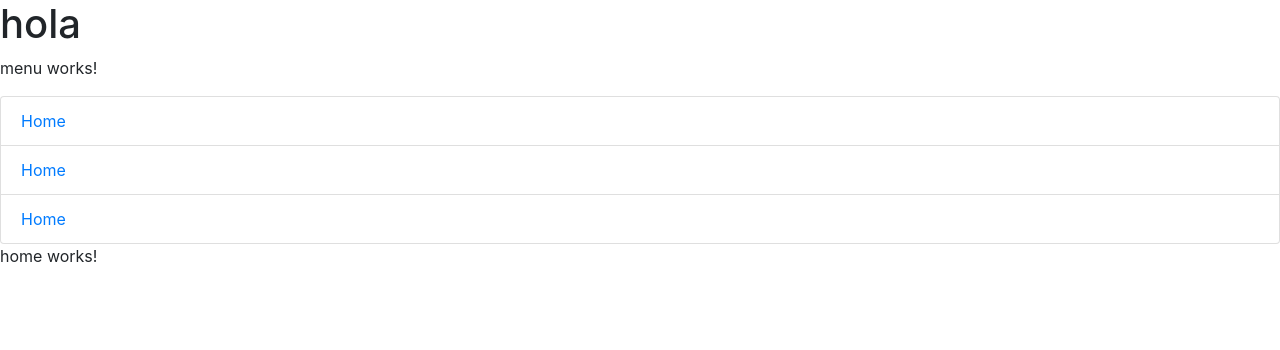
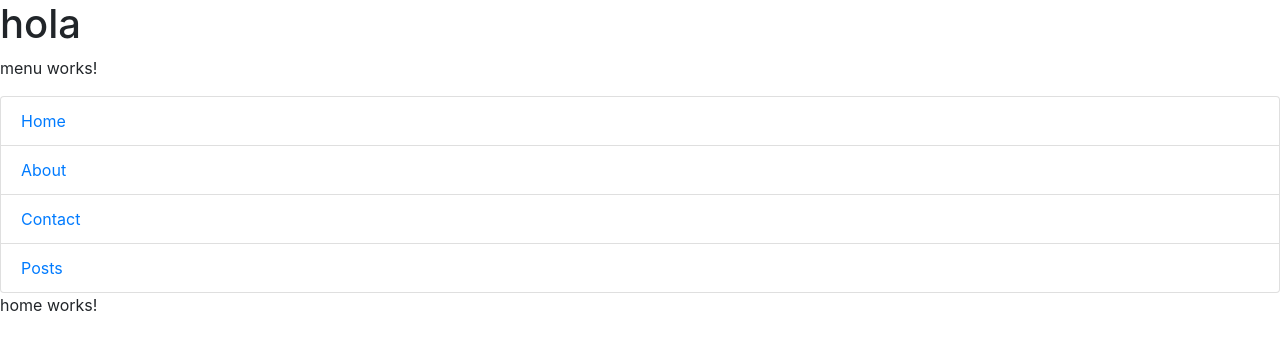
Before and after one commit to Javicorporation/AppAngular-1, an Angular app in the folder AppAngular1/: page /home in a window 1280 px wide. Shown: the top 350 px of the page. Built offline with nearby package versions, Linux system fonts and the light colour scheme.

Commit message:
arreglo de enlaces de la lista

```diff
--- a/AppAngular1/src/app/app-routing.module.ts
+++ b/AppAngular1/src/app/app-routing.module.ts
@@ -16,12 +16,15 @@ const routes: Routes = [
   {
     path: 'contact',
     component: ContactComponent
+  },{
+    path: 'posts',
+    loadChildren: () => import('./pages/posts/posts.module').then( m => m.PostsModule)
   },
   {
     path: '**',
     redirectTo: 'home'
   }
-];
+]
 
 @NgModule({
   declarations:[],//
--- a/AppAngular1/src/app/components/menu/menu.component.html
+++ b/AppAngular1/src/app/components/menu/menu.component.html
@@ -3,7 +3,11 @@
     <!--<a href="/home" class="list-group-item">Home</a>
     <a href="/about" class="list-group-item">About</a>
     <a href="" class="list-group-item">ira a la pagina</a>-->
-    <a routerLink="/home" class="list-group-item" *ngFor="let ruta of rutas"> Home </a>
+    <a routerLink="/home" class="list-group-item"> Home </a>
+    <a routerLink="/about" class="list-group-item"> About </a>
+    <a routerLink="/contact" class="list-group-item"> Contact </a>
+    <a routerLink="/posts" class="list-group-item"> Posts </a>
+
 
 
 </ul>
--- a/AppAngular1/src/app/components/menu/menu.component.ts
+++ b/AppAngular1/src/app/components/menu/menu.component.ts
@@ -18,7 +18,10 @@ export class MenuComponent implements OnInit {
     {
     name: 'Contact',
     path: '/contact'
-    },
+    },{
+      name: 'Posts',
+      path: '/posts'
+    }
   ];
   constructor() { }
 
```
